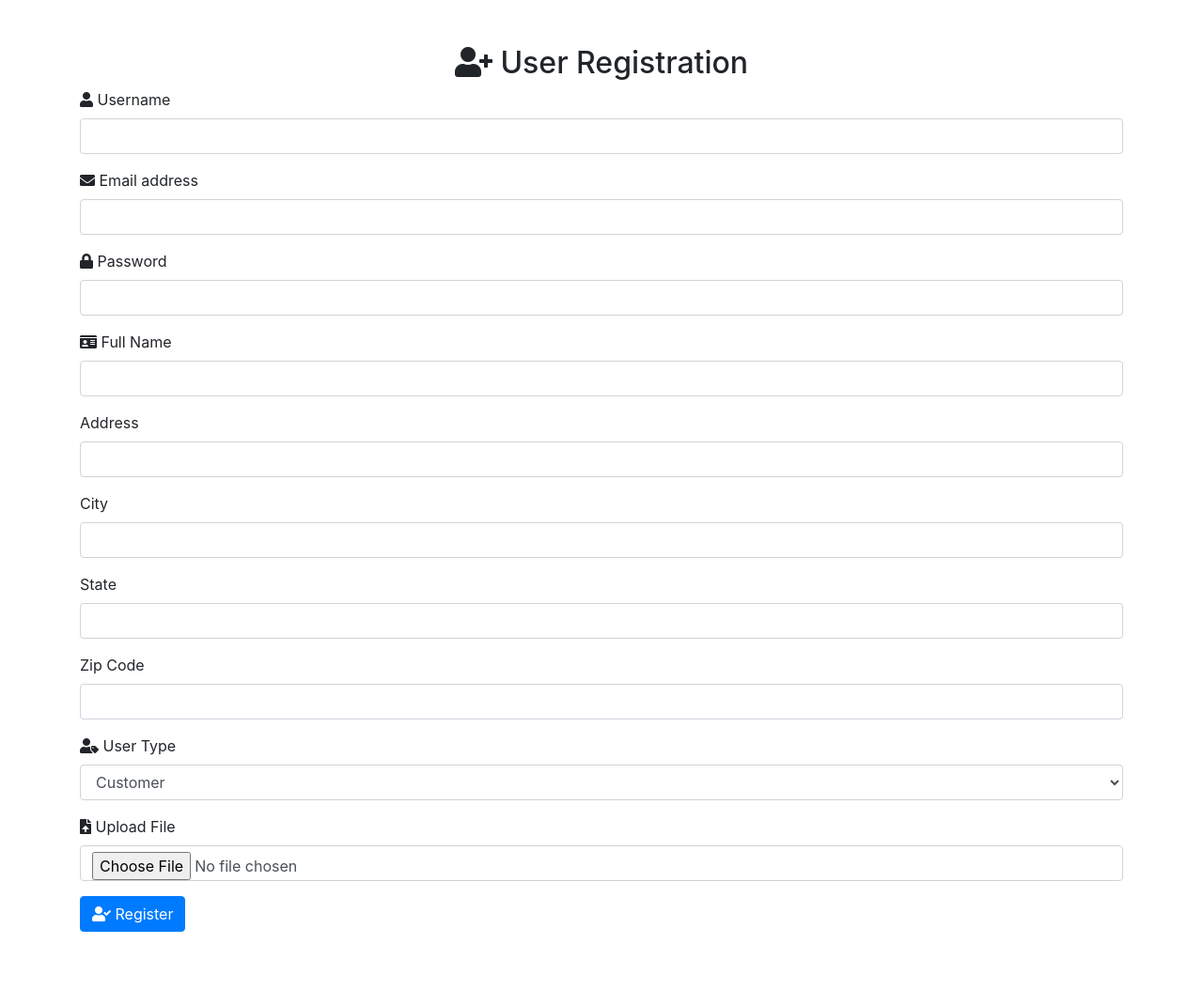
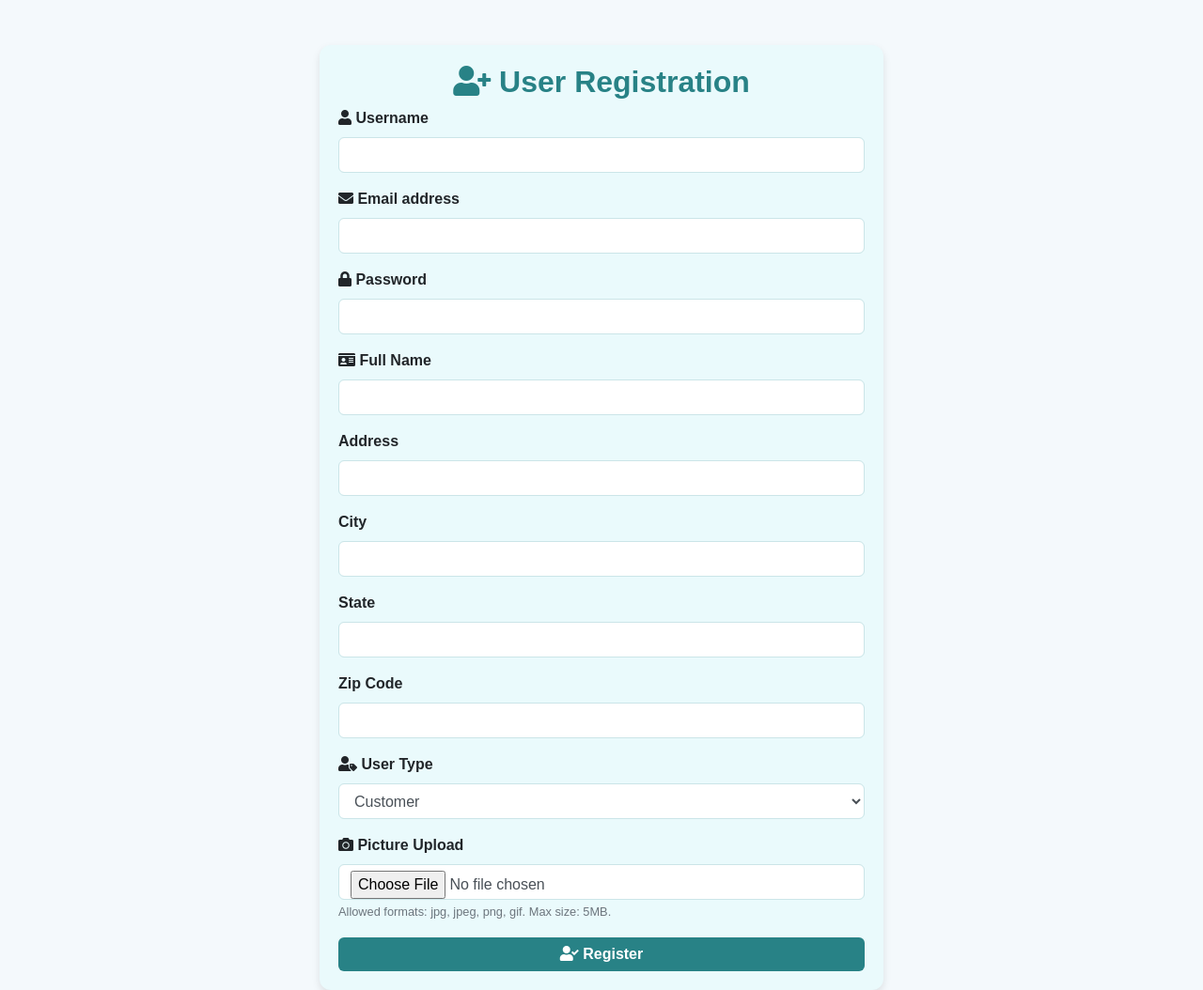
Before and after one commit to AlemBeskovic/WebDevSamir, a PHP site: page /register.php in a window 1280 px wide. Shown: the whole page at 94% size. Before the commit the page ends 992 px from the top, so only its background shows below. Run offline with PHP 8.4, Linux system fonts and the light colour scheme.

Commit message:
updated register

```diff
--- a/register.php
+++ b/register.php
@@ -8,126 +8,99 @@
     <link rel="icon" type="image/x-icon" href="./includes/favicon.ico">
     <link rel="stylesheet" href="https://cdnjs.cloudflare.com/ajax/libs/font-awesome/5.15.3/css/all.min.css">
     <link rel="stylesheet" href="https://stackpath.bootstrapcdn.com/bootstrap/4.5.2/css/bootstrap.min.css">
-    <link rel="stylesheet" href="css/styles.css">
 </head>
 
-<body>
-    <div class="container mt-5">
-        <h2 class="text-center"><i class="fas fa-user-plus"></i> User Registration</h2>
-        <form action="./includes/process_registration.php" method="POST" enctype="multipart/form-data"
-            class="needs-validation" novalidate>
+<body style="background-color: #f4f9fc; font-family: Arial, sans-serif;">
+    <div class="container mt-5" style="max-width: 600px; background: #eafafc; border-radius: 12px; padding: 20px; box-shadow: 0 4px 8px rgba(0,0,0,0.1);">
+        <h2 class="text-center" style="color: #288286; font-weight: bold;"><i class="fas fa-user-plus"></i> User Registration</h2>
+        <form action="./includes/process_registration.php" method="POST" enctype="multipart/form-data" class="needs-validation" novalidate>
 
             <!-- Username -->
             <div class="mb-3">
-                <label for="username" class="form-label"><i class="fas fa-user"></i> Username</label>
-                <input type="text" class="form-control" id="username" name="username" pattern="^[a-zA-Z0-9_]{5,50}$"
-                    required>
-                <div class="invalid-feedback">
-                    Username must be alphanumeric and 5-50 characters long.
-                </div>
+                <label for="username" class="form-label" style="font-weight: bold;"><i class="fas fa-user"></i> Username</label>
+                <input type="text" class="form-control" id="username" name="username" pattern="^[a-zA-Z0-9_]{5,50}$" required style="border: 1px solid #cbe5e8; border-radius: 6px;">
+                <div class="invalid-feedback">Username must be alphanumeric and 5-50 characters long.</div>
             </div>
 
             <!-- Email -->
             <div class="mb-3">
-                <label for="email" class="form-label"><i class="fas fa-envelope"></i> Email address</label>
-                <input type="email" class="form-control" id="email" name="email"
-                    pattern="^[a-zA-Z0-9._%+-]+@[a-zA-Z0-9.-]+\.[a-zA-Z]{2,}$" required>
-                <div class="invalid-feedback">
-                    Please provide a valid email address.
-                </div>
+                <label for="email" class="form-label" style="font-weight: bold;"><i class="fas fa-envelope"></i> Email address</label>
+                <input type="email" class="form-control" id="email" name="email" pattern="^[a-zA-Z0-9._%+-]+@[a-zA-Z0-9.-]+\.[a-zA-Z]{2,}$" required style="border: 1px solid #cbe5e8; border-radius: 6px;">
+                <div class="invalid-feedback">Please provide a valid email address.</div>
             </div>
 
             <!-- Password -->
             <div class="mb-3">
-                <label for="password" class="form-label"><i class="fas fa-lock"></i> Password</label>
-                <input type="password" class="form-control" id="password" name="password"
-                    pattern="^(?=.*[A-Za-z])(?=.*\d)(?=.*[!@#$%^&*])[A-Za-z\d!@#$%^&*]{8,}$" required>
-                <div class="invalid-feedback">
-                    Password must be at least 8 characters long, contain at least one letter, one number, and one
-                    special character (!@#$%^&*).
-                </div>
+                <label for="password" class="form-label" style="font-weight: bold;"><i class="fas fa-lock"></i> Password</label>
+                <input type="password" class="form-control" id="password" name="password" pattern="^(?=.*[A-Za-z])(?=.*\d)(?=.*[!@#$%^&*])[A-Za-z\d!@#$%^&*]{8,}$" required style="border: 1px solid #cbe5e8; border-radius: 6px;">
+                <div class="invalid-feedback">Password must be at least 8 characters long, contain at least one letter, one number, and one special character (!@#$%^&*).</div>
             </div>
 
             <!-- Full Name -->
             <div class="mb-3">
-                <label for="full_name" class="form-label"><i class="fas fa-id-card"></i> Full Name</label>
-                <input type="text" class="form-control" id="full_name" name="full_name" required>
-                <div class="invalid-feedback">
-                    Please provide your full name.
-                </div>
+                <label for="full_name" class="form-label" style="font-weight: bold;"><i class="fas fa-id-card"></i> Full Name</label>
+                <input type="text" class="form-control" id="full_name" name="full_name" required style="border: 1px solid #cbe5e8; border-radius: 6px;">
+                <div class="invalid-feedback">Please provide your full name.</div>
             </div>
 
             <!-- Address -->
             <div class="mb-3">
-    <label for="address" class="form-label">Address</label>
-    <input type="text" class="form-control" id="address" name="address" required>
-    <div class="invalid-feedback">
-        Please provide your address.
-    </div>
+                <label for="address" class="form-label" style="font-weight: bold;">Address</label>
+                <input type="text" class="form-control" id="address" name="address" required style="border: 1px solid #cbe5e8; border-radius: 6px;">
+                <div class="invalid-feedback">Please provide your address.</div>
             </div>
 
             <!-- City -->
             <div class="mb-3">
-    <label for="city" class="form-label">City</label>
-    <input type="text" class="form-control" id="city" name="city" required>
-    <div class="invalid-feedback">
-        Please provide your city.
-    </div>
+                <label for="city" class="form-label" style="font-weight: bold;">City</label>
+                <input type="text" class="form-control" id="city" name="city" required style="border: 1px solid #cbe5e8; border-radius: 6px;">
+                <div class="invalid-feedback">Please provide your city.</div>
             </div>
 
             <!-- State -->
             <div class="mb-3">
-    <label for="state" class="form-label">State</label>
-    <input type="text" class="form-control" id="state" name="state" required>
-    <div class="invalid-feedback">
-        Please provide your state.
-    </div>
+                <label for="state" class="form-label" style="font-weight: bold;">State</label>
+                <input type="text" class="form-control" id="state" name="state" required style="border: 1px solid #cbe5e8; border-radius: 6px;">
+                <div class="invalid-feedback">Please provide your state.</div>
             </div>
 
             <!-- Zip Code -->
             <div class="mb-3">
-    <label for="zip_code" class="form-label">Zip Code</label>
-    <input type="text" class="form-control" id="zip_code" name="zip_code" pattern="\d{5}" required>
-    <div class="invalid-feedback">
-        Please provide a valid 5-digit zip code.
+                <label for="zip_code" class="form-label" style="font-weight: bold;">Zip Code</label>
+                <input type="text" class="form-control" id="zip_code" name="zip_code" pattern="\d{5}" required style="border: 1px solid #cbe5e8; border-radius: 6px;">
+                <div class="invalid-feedback">Please provide a valid 5-digit zip code.</div>
             </div>
+
+            <!-- User Type -->
+            <div class="mb-3">
+                <label for="user_type" class="form-label" style="font-weight: bold;"><i class="fas fa-user-tag"></i> User Type</label>
+                <select class="form-control" id="user_type" name="user_type" required style="border: 1px solid #cbe5e8; border-radius: 6px;">
+                    <option value="customer">Customer</option>
+                    <option value="merchant">Merchant</option>
+                </select>
+                <div class="invalid-feedback">Please select a user type.</div>
+            </div>
+
+            <!-- Picture Upload -->
+            <div class="mb-3">
+                <label for="picture" class="form-label" style="font-weight: bold;"><i class="fas fa-camera"></i> Picture Upload</label>
+                <input type="file" class="form-control" id="picture" name="picture" accept="image/*" required style="border: 1px solid #cbe5e8; border-radius: 6px;">
+                <small class="text-muted">Allowed formats: jpg, jpeg, png, gif. Max size: 5MB.</small>
+                <div class="invalid-feedback">Please upload a valid image file.</div>
             </div>
 
 
-            <!-- User Type -->
-            <div class="mb-3">
-                <label for="user_type" class="form-label"><i class="fas fa-user-tag"></i> User Type</label>
-                <select class="form-control" id="user_type" name="user_type" required>
-                <option value="customer">Customer</option>
-                <option value="merchant">Merchant</option>
-            </select>
-            <div class="invalid-feedback">
-             Please select a user type.
-            </div>
-            </div>
-
-
-            <!-- File Upload -->
-            <div class="mb-3">
-                <label for="file" class="form-label"><i class="fas fa-file-upload"></i> Upload File</label>
-                <input type="file" class="form-control" id="file" name="file" accept=".jpg,.jpeg,.png,.pdf" required>
-                <div class="invalid-feedback">
-                    Please upload a valid file (jpg, jpeg, png, pdf).
-                </div>
-            </div>
-
-            <button type="submit" class="btn btn-primary"><i class="fas fa-user-check"></i> Register</button>
+            <button type="submit" class="btn btn-primary w-100" style="background-color: #288286; border: none; font-weight: bold; border-radius: 6px;">
+                <i class="fas fa-user-check"></i> Register
+            </button>
         </form>
     </div>
 
     <script>
-        // Bootstrap form validation
         (function() {
             'use strict';
             const forms = document.querySelectorAll('.needs-validation');
-
-            Array.prototype.slice.call(forms)
-                .forEach(function(form) {
+            Array.prototype.slice.call(forms).forEach(function(form) {
                 form.addEventListener('submit', function(event) {
                     if (!form.checkValidity()) {
                         event.preventDefault();
```
Also changed, not shown: css/styles.css (+79 -0 lines). Lines whose indentation alone changed are shown as unchanged.
